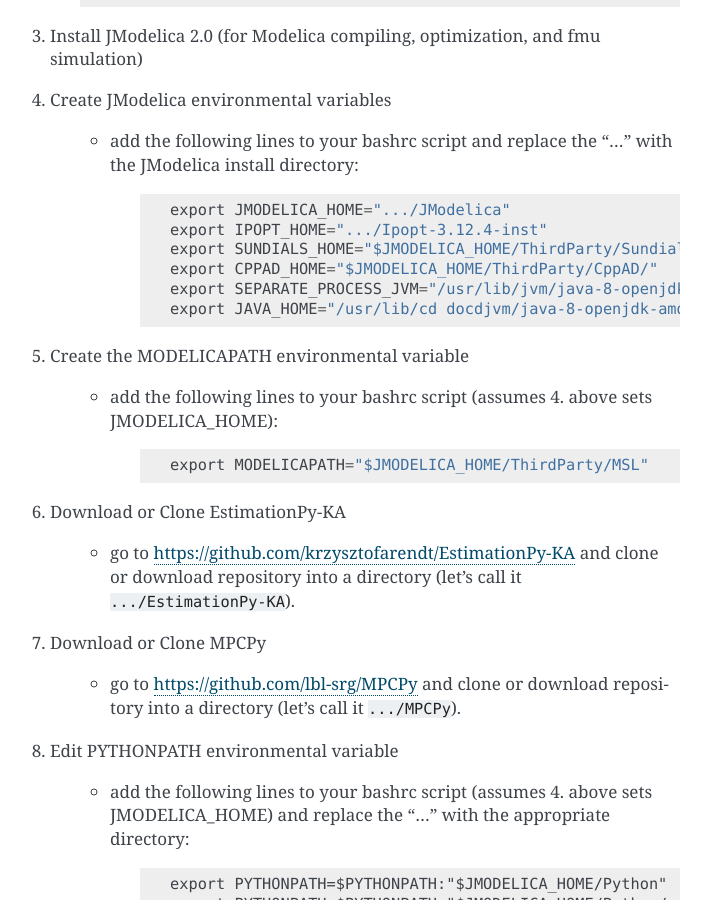
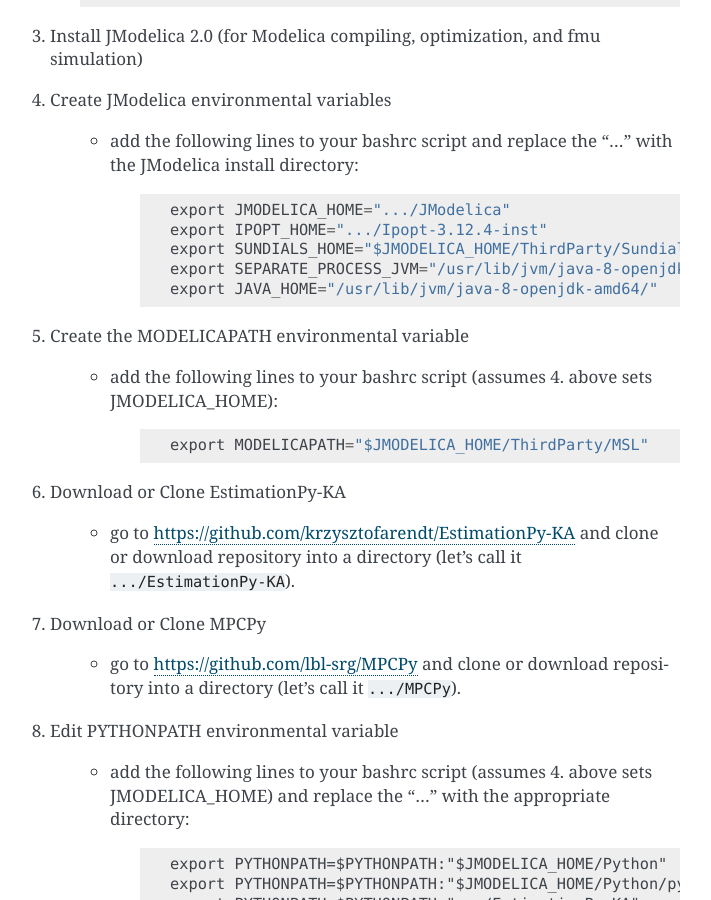
Before and after one commit to lbl-srg/MPCPy, a Sphinx documentation site: the page built from doc/userGuide/source/gettingStarted.rst, in a window 1280 px wide and 900 px high, scrolled down 856 px. Shown: the whole window, without its empty margins (400-1111 px from the left). Built offline with Sphinx 7.4.7, drawn with Linux system fonts in a browser that asks for light colours.

Commit message:
fixed typos

```diff
--- a/doc/userGuide/source/gettingStarted.rst
+++ b/doc/userGuide/source/gettingStarted.rst
@@ -47,9 +47,8 @@
             export JMODELICA_HOME=".../JModelica"
             export IPOPT_HOME=".../Ipopt-3.12.4-inst"
             export SUNDIALS_HOME="$JMODELICA_HOME/ThirdParty/Sundials"
-            export CPPAD_HOME="$JMODELICA_HOME/ThirdParty/CppAD/"
             export SEPARATE_PROCESS_JVM="/usr/lib/jvm/java-8-openjdk-amd64/"
-            export JAVA_HOME="/usr/lib/cd docdjvm/java-8-openjdk-amd64/"
+            export JAVA_HOME="/usr/lib/jvm/java-8-openjdk-amd64/"
 
 5. Create the MODELICAPATH environmental variable
 
```
